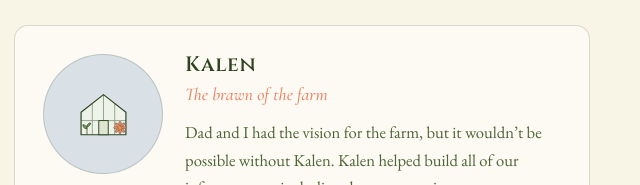
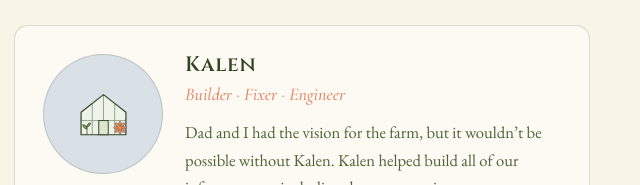
Before and after one commit to doverandbloom/Doverandbloom, a website: page story.html in a window 1280 px wide. Shown: the part 3595-3780 px from the top of the page, 640-1280 px from the left. Drawn offline with nearby package versions, Linux system fonts and the light colour scheme.

Commit message:
Our Story: Kalen's title is Builder · Fixer · Engineer
Co-Authored-By: Claude Opus 5.5 <noreply@anthropic.com>
Claude-Session: https://claude.ai/code/session_01Qz9mq9EyEn61VCzL8yH6Fs

```diff
--- a/story.html
+++ b/story.html
@@ -147,7 +147,7 @@
             <div class="portrait bg-slate"><svg viewBox="0 0 100 100"><use href="#i-greenhouse"/></svg></div>
             <div>
               <h3>Kalen</h3>
-              <p class="role">The brawn of the farm</p>
+              <p class="role">Builder · Fixer · Engineer</p>
               <p>Dad and I had the vision for the farm, but it wouldn’t be possible without Kalen. Kalen helped build all of our infrastructure, including the new watering system, our bloom room and the greenhouse.</p>
             </div>
           </article>
```
